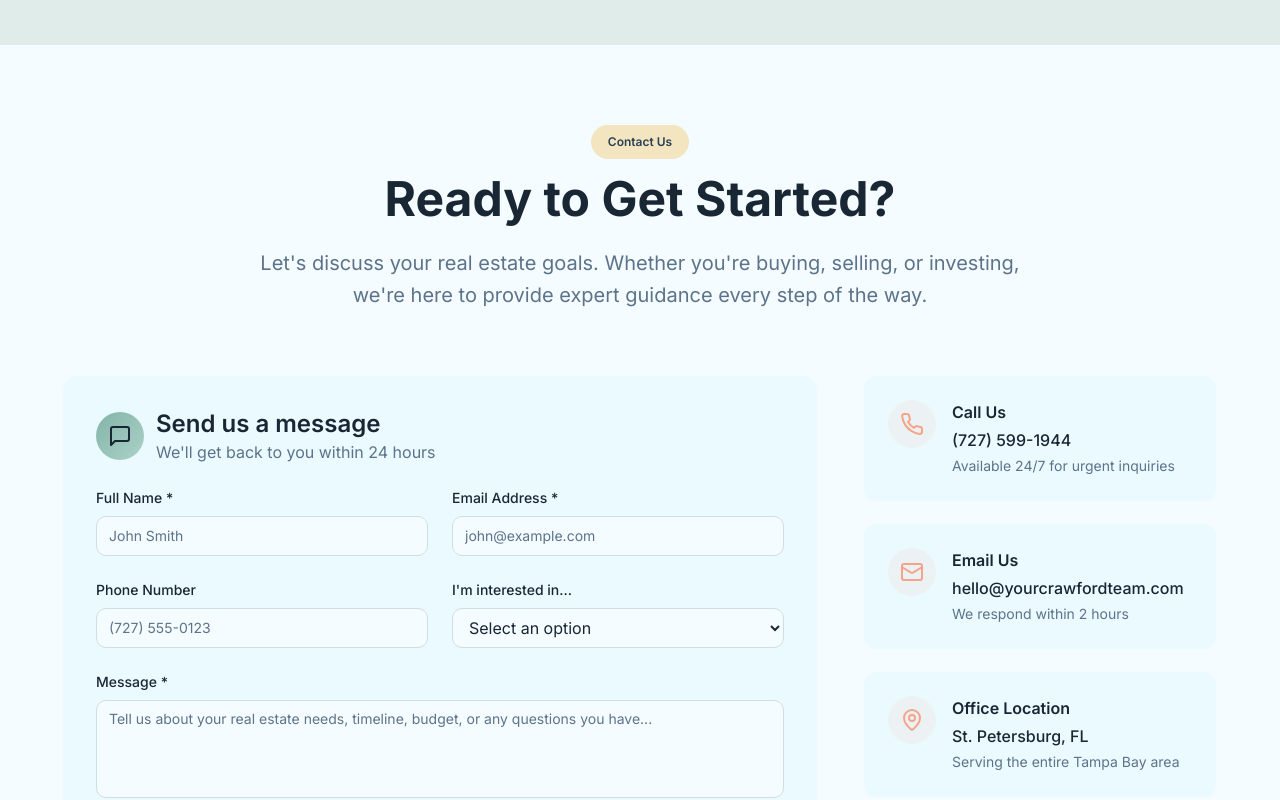
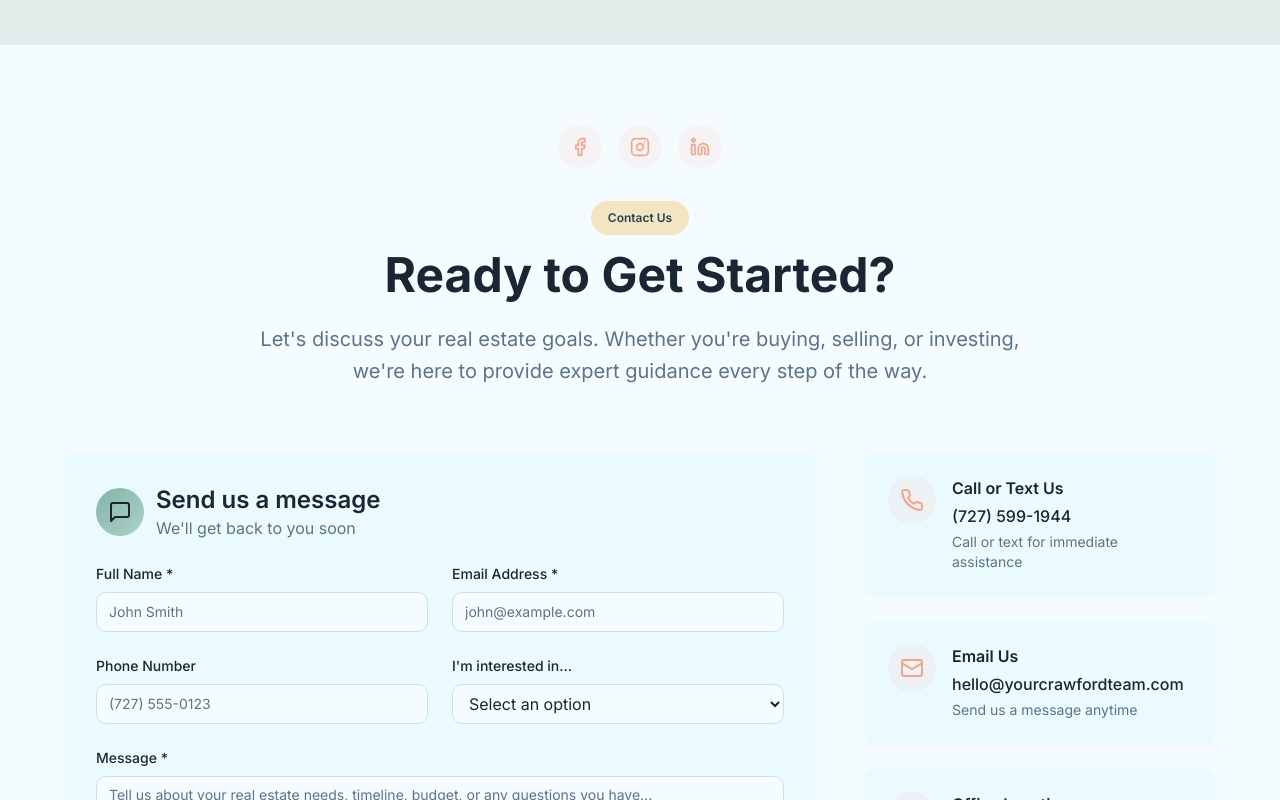
Before and after one commit to cyberdreadx/crawford-revamp-project, a React (Vite) app: page / in a window 1280 px wide. Shown: the part 7720-8520 px from the top of the page. Built offline with nearby package versions, Linux system fonts and the light colour scheme; no server answers; the database is empty; a web font is replaced by a local one.

Commit message:
Update Contact Information

```diff
--- a/src/components/Contact.tsx
+++ b/src/components/Contact.tsx
@@ -12,7 +12,10 @@ import {
   Clock,
   Send,
   MessageSquare,
-  Star
+  Star,
+  Facebook,
+  Instagram,
+  Linkedin
 } from "lucide-react";
 import { motion } from "framer-motion";
 
@@ -30,7 +33,7 @@ const Contact = () => {
     e.preventDefault();
     toast({
       title: "Message Sent!",
-      description: "Thank you for contacting us. We'll get back to you within 24 hours.",
+      description: "Thank you for contacting us. We'll get back to you soon.",
     });
     setFormData({ name: "", email: "", phone: "", message: "", propertyType: "" });
   };
@@ -45,32 +48,38 @@ const Contact = () => {
   const contactInfo = [
     {
       icon: Phone,
-      title: "Call Us",
+      title: "Call or Text Us",
       value: "(727) 599-1944",
       href: "tel:727-599-1944",
-      description: "Available 24/7 for urgent inquiries"
+      description: "Call or text for immediate assistance"
     },
     {
       icon: Mail,
       title: "Email Us",
       value: "hello@yourcrawfordteam.com",
       href: "mailto:hello@yourcrawfordteam.com",
-      description: "We respond within 2 hours"
+      description: "Send us a message anytime"
     },
     {
       icon: MapPin,
       title: "Office Location",
-      value: "St. Petersburg, FL",
-      href: "#",
-      description: "Serving the entire Tampa Bay area"
+      value: "360 Central Ave St. 600, St. Petersburg, FL 33701",
+      href: "https://maps.google.com/?q=360+Central+Ave+St+600+St+Petersburg+FL+33701",
+      description: "Visit us at our downtown office"
     },
     {
       icon: Clock,
       title: "Office Hours",
-      value: "Mon - Sun: 8AM - 8PM",
+      value: "Monday-Friday 9am-5pm",
       href: "#",
-      description: "Extended hours for your convenience"
+      description: "Weekend by appointment"
     }
+  ];
+
+  const socialMedia = [
+    { icon: Facebook, href: "#", label: "Facebook" },
+    { icon: Instagram, href: "#", label: "Instagram" },
+    { icon: Linkedin, href: "#", label: "LinkedIn" }
   ];
 
   return (
@@ -79,6 +88,33 @@ const Contact = () => {
         <div className="max-w-6xl mx-auto">
           {/* Section Header */}
           <div className="text-center mb-16">
+            {/* Social Media Icons */}
+            <motion.div
+              initial={{ opacity: 0, y: -20 }}
+              whileInView={{ opacity: 1, y: 0 }}
+              transition={{ delay: 0.1, duration: 0.8 }}
+              viewport={{ once: true }}
+              className="flex justify-center space-x-4 mb-8"
+            >
+              {socialMedia.map((social, index) => {
+                const Icon = social.icon;
+                return (
+                  <motion.a
+                    key={index}
+                    href={social.href}
+                    target="_blank"
+                    rel="noopener noreferrer"
+                    className="p-3 bg-accent/10 rounded-full hover:bg-accent/20 transition-colors duration-200"
+                    whileHover={{ scale: 1.1 }}
+                    whileTap={{ scale: 0.95 }}
+                    aria-label={social.label}
+                  >
+                    <Icon className="w-5 h-5 text-accent" />
+                  </motion.a>
+                );
+              })}
+            </motion.div>
+
             <motion.div
               initial={{ opacity: 0, x: 50 }}
               whileInView={{ opacity: 1, x: 0 }}
@@ -127,7 +163,7 @@ const Contact = () => {
                     </div>
                     <div>
                       <h3 className="text-2xl font-semibold text-foreground">Send us a message</h3>
-                      <p className="text-muted-foreground">We'll get back to you within 24 hours</p>
+                      <p className="text-muted-foreground">We'll get back to you soon</p>
                     </div>
                   </div>
 
```
